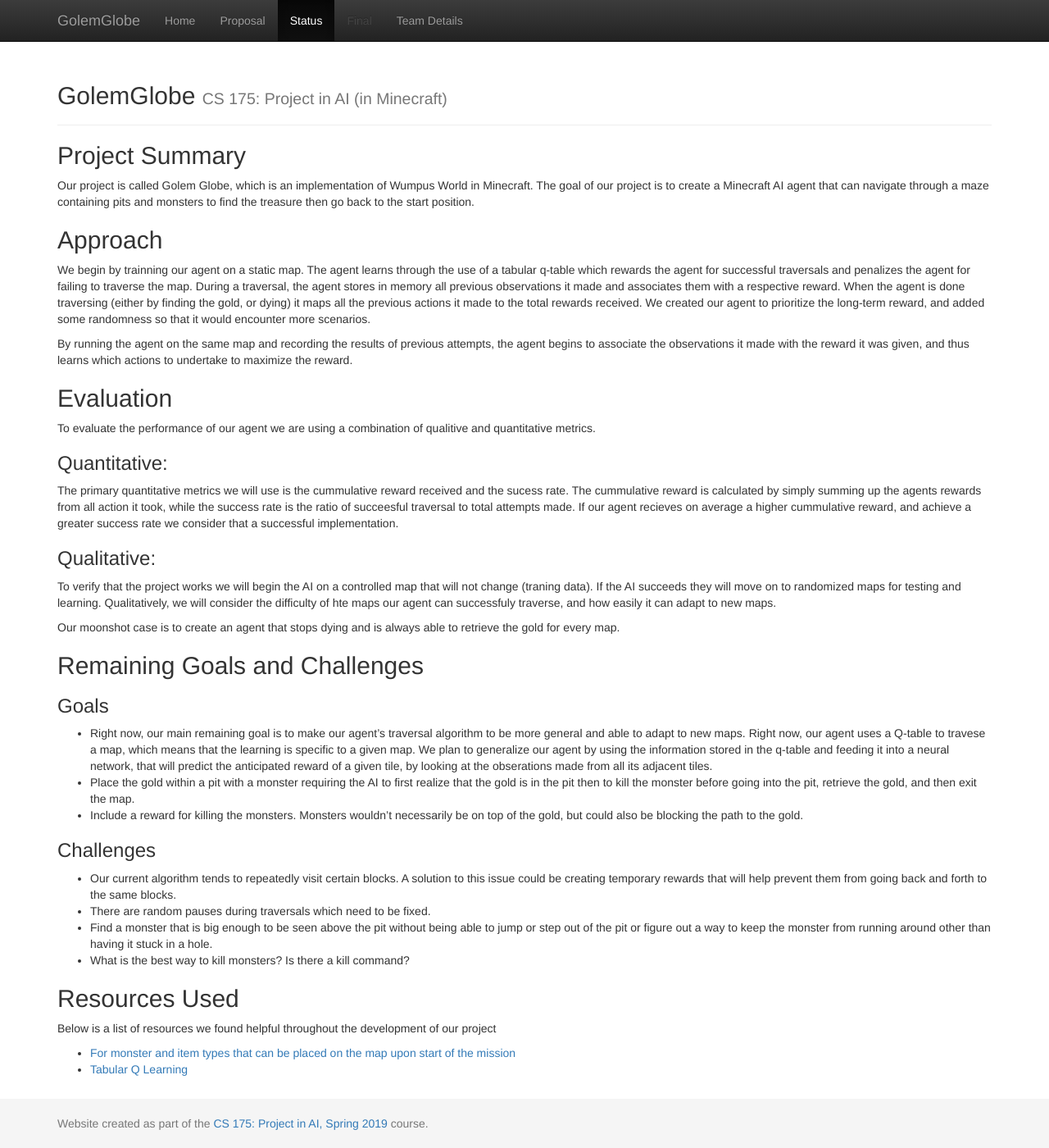
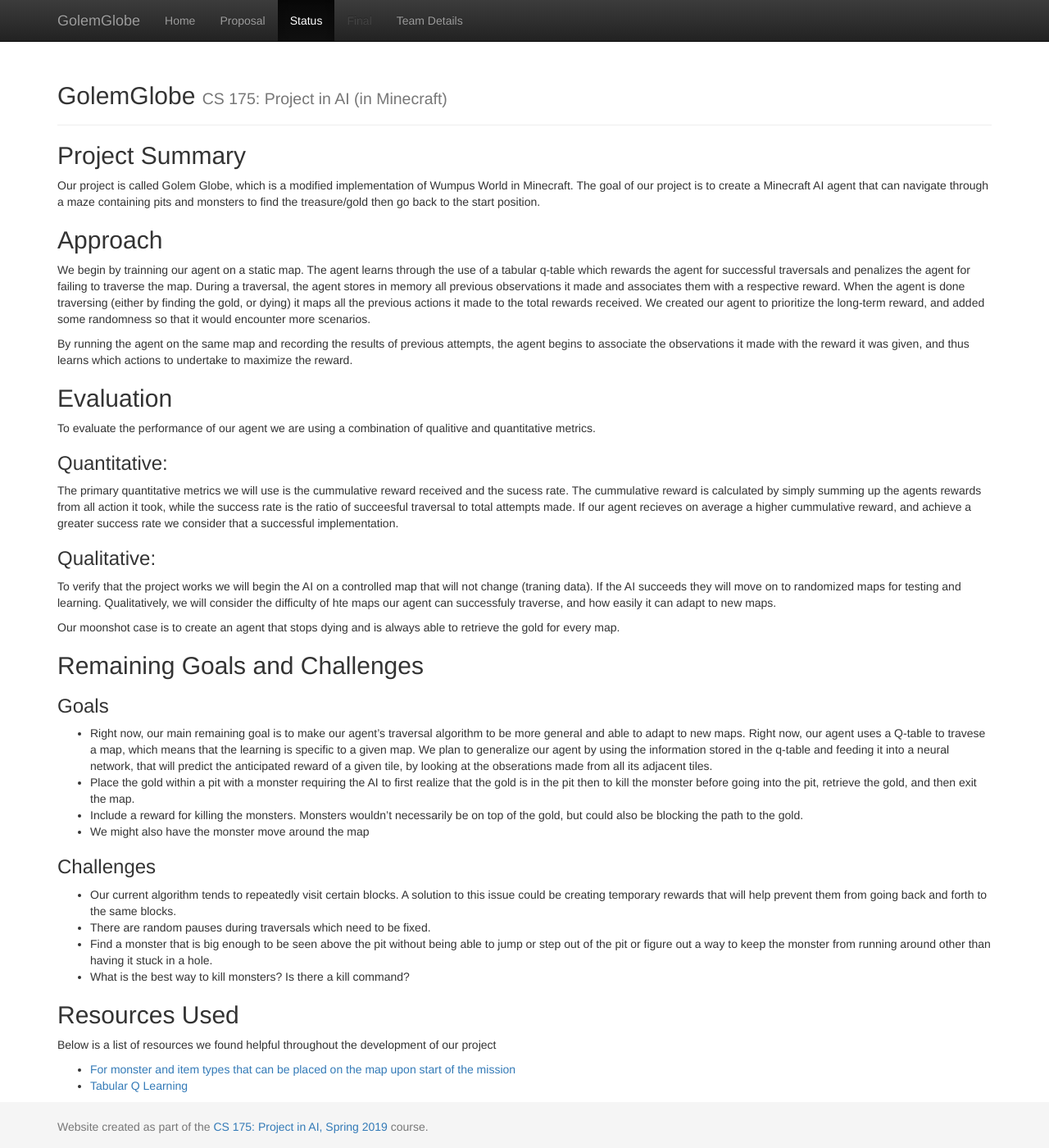
Before and after one commit to SalehO/GolumGlobe, a Jekyll site: the page built from docs/status.md, in a window 1280 px wide and 1400 px high. Shown: the whole window at 82% size. Built offline with Jekyll 4.4.1, drawn with Linux system fonts in a browser that asks for light colours.

Commit message:
Update status.md

```diff
--- a/docs/status.md
+++ b/docs/status.md
@@ -3,8 +3,8 @@
 title: Status
 ---
 ## Project Summary
-Our project is called Golem Globe, which is an implementation of Wumpus World in Minecraft.
-The goal of our project is to create a Minecraft AI agent that can navigate through a maze containing pits and monsters to find the treasure then go back to the start position.
+Our project is called Golem Globe, which is a modified implementation of Wumpus World in Minecraft.
+The goal of our project is to create a Minecraft AI agent that can navigate through a maze containing pits and monsters to find the treasure/gold then go back to the start position.
 
 ## Approach
 We begin by trainning our agent on a static map. The agent learns through the use of a tabular q-table which rewards the agent for successful traversals and penalizes the agent for failing to traverse the map. During a traversal, the agent stores in memory all previous observations it made and associates them with a respective reward. When the agent is done traversing (either by finding the gold, or dying) it maps all the previous actions it made to the total rewards received. We created our agent to prioritize the long-term reward, and added some randomness so that it would encounter more scenarios.
@@ -28,6 +28,7 @@
 - Right now, our main remaining goal is to make our agent's traversal algorithm to be more general and able to adapt to new maps. Right now, our agent uses a Q-table to travese a map, which means that the learning is specific to a given map. We plan to generalize our agent by using the information stored in the q-table and feeding it into a neural network, that will predict the anticipated reward of a given tile, by looking at the obserations made from all its adjacent tiles.
 - Place the gold within a pit with a monster requiring the AI to first realize that the gold is in the pit then to kill the monster before going into the pit, retrieve the gold, and then exit the map.
 - Include a reward for killing the monsters. Monsters wouldn't necessarily be on top of the gold, but could also be blocking the path to the gold.
+- We might also have the monster move around the map
 
 ### Challenges
 - Our current algorithm tends to repeatedly visit certain blocks. A solution to this issue could be creating temporary rewards that will help prevent them from going back and forth to the same blocks.
```
